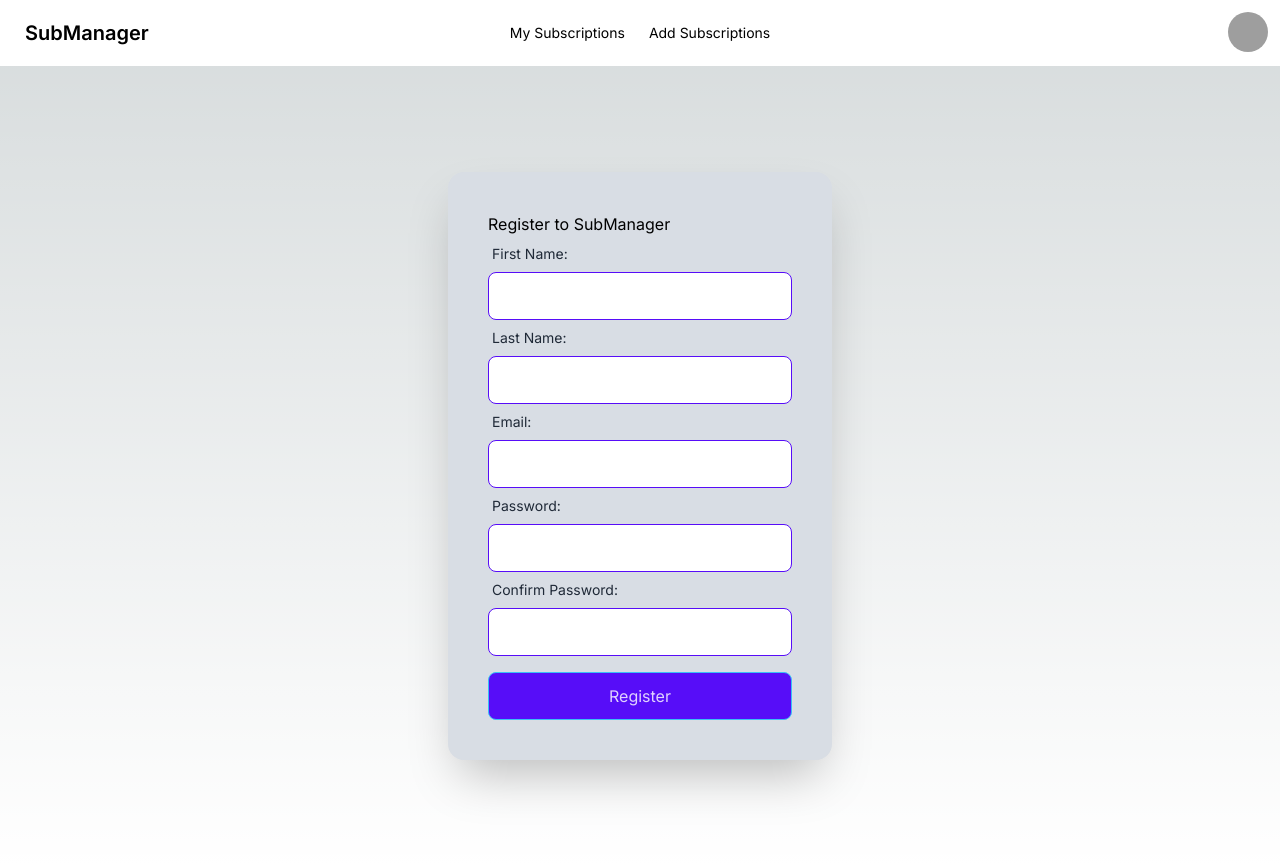
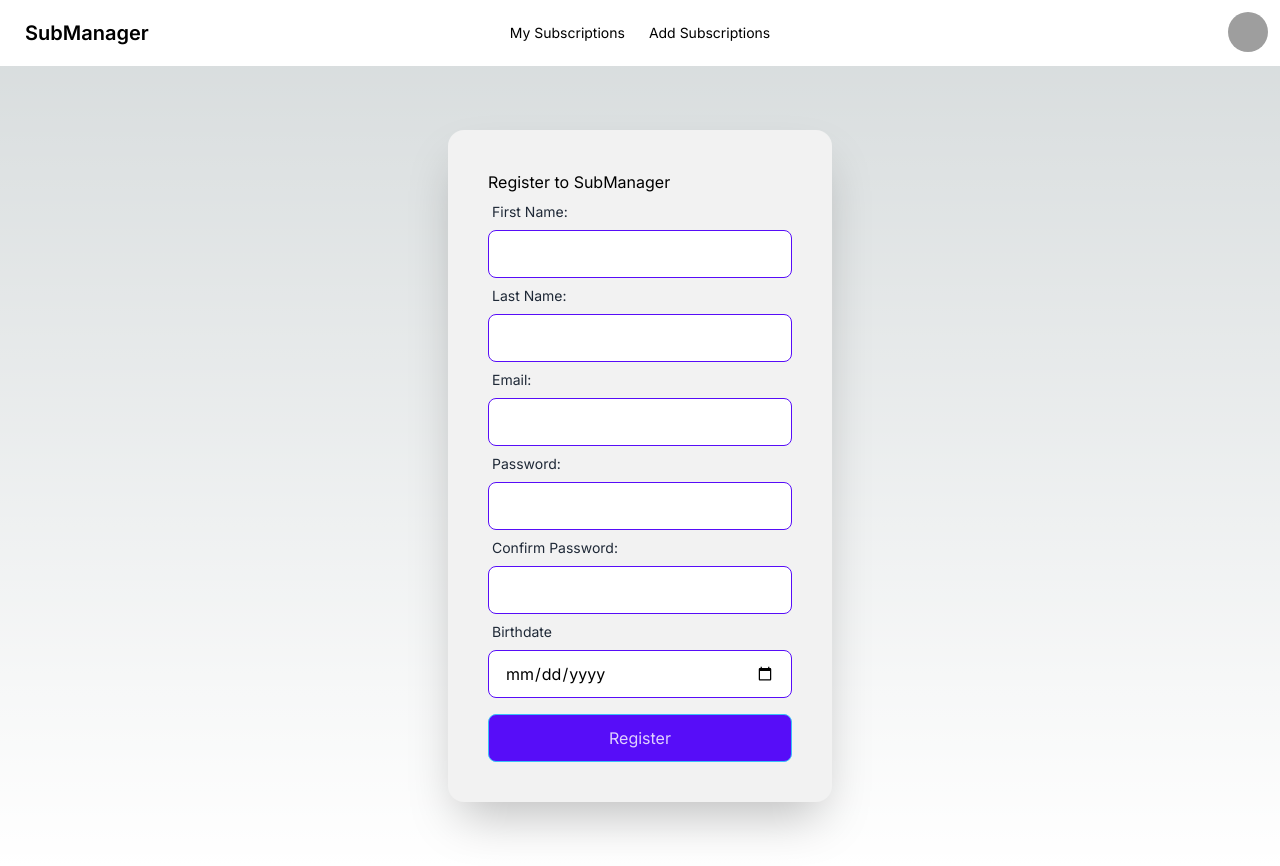
Before and after one commit to AbhinavParbhakar/developED-2023, a Next.js app in the folder front-end/subscription-manager/: page /register in a window 1280 px wide. Built offline with nearby package versions, Linux system fonts and the light colour scheme; grey boxes are pictures that could not be loaded.

Commit message:
pushing user changes

```diff
--- a/front-end/subscription-manager/app/register/page.tsx
+++ b/front-end/subscription-manager/app/register/page.tsx
@@ -6,10 +6,10 @@ import React, { useState } from 'react';
 function AddSubscription() {
   // Define the subscription state outside of the component
   const [formData, setFormData] = useState({
-    name: '',
+    f_name: '',
     l_name: '',
     email: '',
-    password: '',
+    passwd: '',
     confirmPassword: '',
   });
 
@@ -59,16 +59,14 @@ function AddSubscription() {
 
   return (
     <div className="flex justify-center h-screen items-center">
-      <form onSubmit={handleSubmit} className="flex form-control shadow-2xl w-96 flex-col card p-10 bg-neutral-content">
+      <form onSubmit={handleSubmit} className="flex form-control shadow-2xl w-96 flex-col card p-10 bg-base-200">
         <h1>Register to SubManager</h1>
-
-
         <label htmlFor="company" className="flex label">
           <h2 className="label-text">First Name:</h2>
         </label>
         <input
           type="text"
-          value={formData.name}
+          value={formData.f_name}
           onChange={handleInputChange}
           name="name"
           id="name"
@@ -102,7 +100,7 @@ function AddSubscription() {
         </label>
         <input
           type="password"
-          value={formData.password}
+          value={formData.passwd}
           onChange={handleInputChange}
           className="input input-bordered input-primary"
           name="password"
@@ -119,6 +117,15 @@ function AddSubscription() {
           name="confirmPassword"
           id='confirmPassword'
         />
+        <label className="flex label">
+          <h2 className="label-text">Birthdate</h2>
+        </label>
+        <input type='date'
+          className="input input-bordered input-primary"
+          name="b_day"
+          onChange={handleInputChange}
+          id='b_day'
+        />
         <button type="submit" className="btn-primary input input-bordered input-info mt-4">
           Register
         </button>
--- a/front-end/subscription-manager/package.json
+++ b/front-end/subscription-manager/package.json
@@ -10,7 +10,6 @@
   },
   "dependencies": {
     "@types/node": "20.6.2",
-    "@types/react": "18.2.21",
     "@types/react-dom": "18.2.7",
     "autoprefixer": "10.4.15",
     "chart.js": "^4.4.0",
@@ -26,6 +25,7 @@
     "typescript": "5.2.2"
   },
   "devDependencies": {
+    "@types/react": "^18.2.22",
     "@types/react-modal": "^3.16.0",
     "daisyui": "^3.7.4"
   }
```
Also changed, not shown: 1 other file (tests, documents, lock files or other folders).
